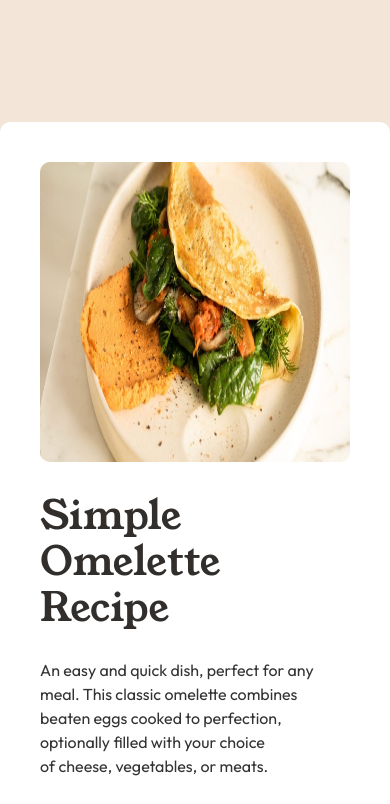
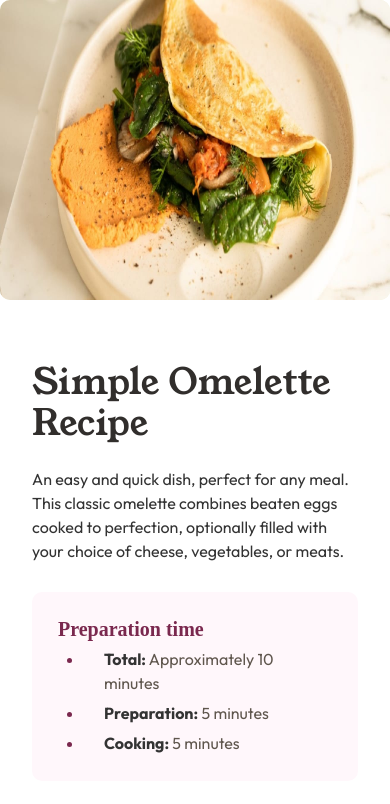
Before and after one commit to alvarommedia/Recipe-Page, a plain HTML site: page index.html in a window 390 px wide. Shown: the top 804 px of the page. Drawn offline with Linux system fonts and the light colour scheme.

Commit message:
Create Mobile Version

```diff
--- a/index.html
+++ b/index.html
@@ -29,6 +29,7 @@
         alt="Recipe Image"
         class="recipe__image"
       />
+      <div class="mobile-content-container">
         <h1 class="recipe__title">Simple Omelette Recipe</h1>
         <p class="recipe__description">
           An easy and quick dish, perfect for any meal. This classic omelette
@@ -79,9 +80,10 @@
           <ol class="section__list instructions__list">
             <li class="section__list-item instructions__list-item">
               <span class="section__list-item-content">
-              <span class="text__bold">Beat the eggs:</span> In a bowl, beat the
-              eggs with a pinch of salt and pepper until they are well mixed.
-              You can add a tablespoon of water or milk for a fluffier texture.
+                <span class="text__bold">Beat the eggs:</span> In a bowl, beat
+                the eggs with a pinch of salt and pepper until they are well
+                mixed. You can add a tablespoon of water or milk for a fluffier
+                texture.
               </span>
             </li>
             <li class="section__list-item instructions__list-item">
@@ -92,17 +94,17 @@
             </li>
             <li class="section__list-item instructions__list-item">
               <span class="section__list-item-content">
-              <span class="text__bold">Cook the omelette:</span> Once the butter
-              is melted and bubbling, pour in the eggs. Tilt the pan to ensure
-              the eggs evenly coat the surface.
+                <span class="text__bold">Cook the omelette:</span> Once the
+                butter is melted and bubbling, pour in the eggs. Tilt the pan to
+                ensure the eggs evenly coat the surface.
               </span>
             </li>
             <li class="section__list-item instructions__list-item">
               <span class="section__list-item-content">
-              <span class="text__bold">Add fillings (optional):</span> When the
-              eggs begin to set at the edges but are still slightly runny in the
-              middle, sprinkle your chosen fillings over one half of the
-              omelette.
+                <span class="text__bold">Add fillings (optional):</span> When
+                the eggs begin to set at the edges but are still slightly runny
+                in the middle, sprinkle your chosen fillings over one half of
+                the omelette.
               </span>
             </li>
             <li class="section__list-item instructions__list-item">
@@ -115,8 +117,8 @@
             </li>
             <li class="section__list-item instructions__list-item">
               <span class="section__list-item-content">
-              <span class="text__bold">Enjoy:</span> Serve hot, with additional
-              salt and pepper if needed.
+                <span class="text__bold">Enjoy:</span> Serve hot, with
+                additional salt and pepper if needed.
               </span>
             </li>
           </ol>
@@ -148,6 +150,7 @@
             </tbody>
           </table>
         </section>
+      </div>
     </article>
   </body>
 </html>
--- a/style.css
+++ b/style.css
@@ -46,6 +46,23 @@ body{
   font-size: 2.5rem;
   font-weight: 400;
   color: #312E2C;
+}
+@media (max-width: 1440px){
+  .recipe{
+    width: 100%;
+    margin-top: 0px;
+    border-radius: 0px;
+    padding: 0;
+  }
+  .recipe__image{
+    width: 100%;
+  }
+  .mobile-content-container{
+    padding: 2rem;
+  }
+  .recipe__title{
+    font-size: 2.25rem;
+  }
 }
 .recipe__description{
 /*Box model stuff*/
```
Lines whose indentation alone changed are shown as unchanged.
